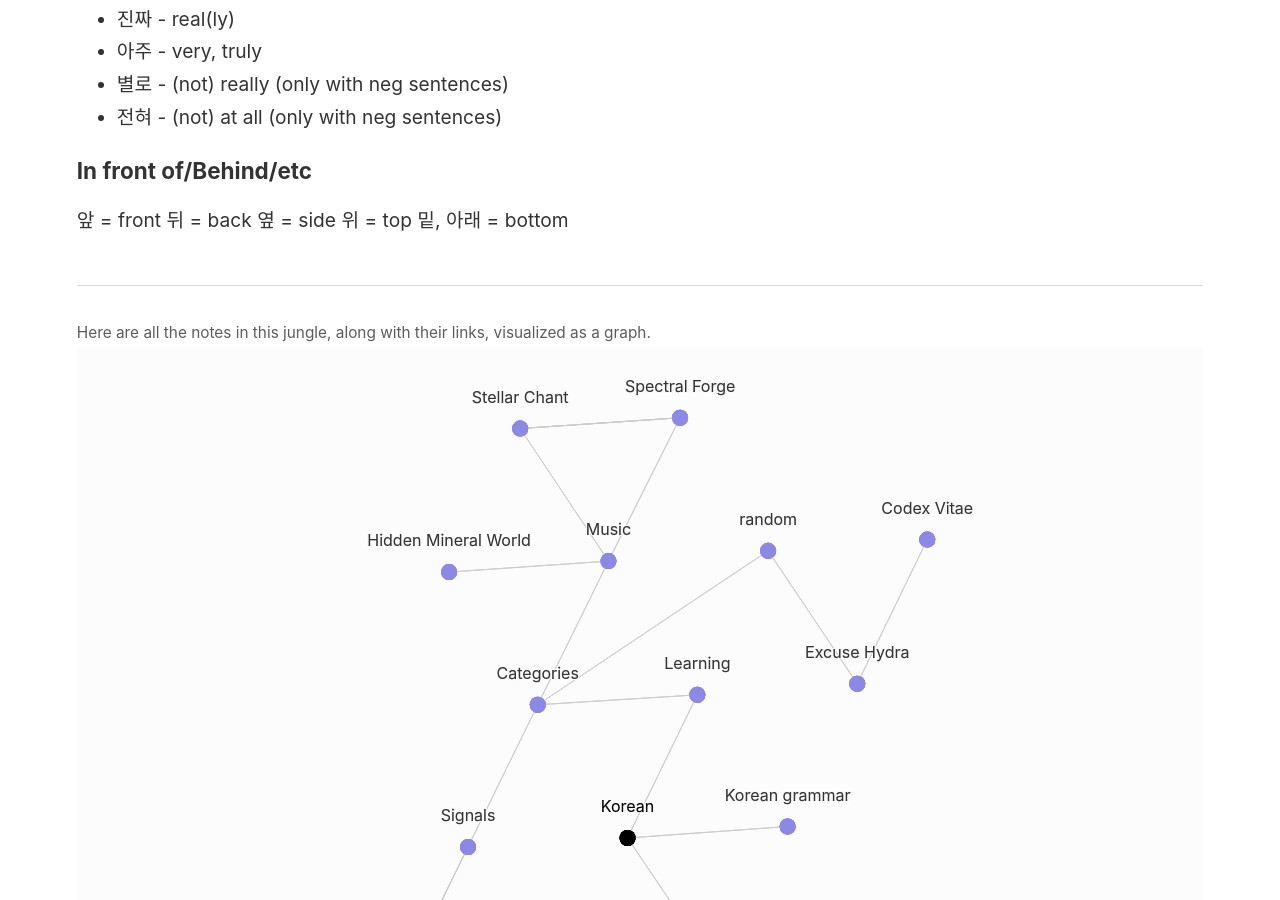
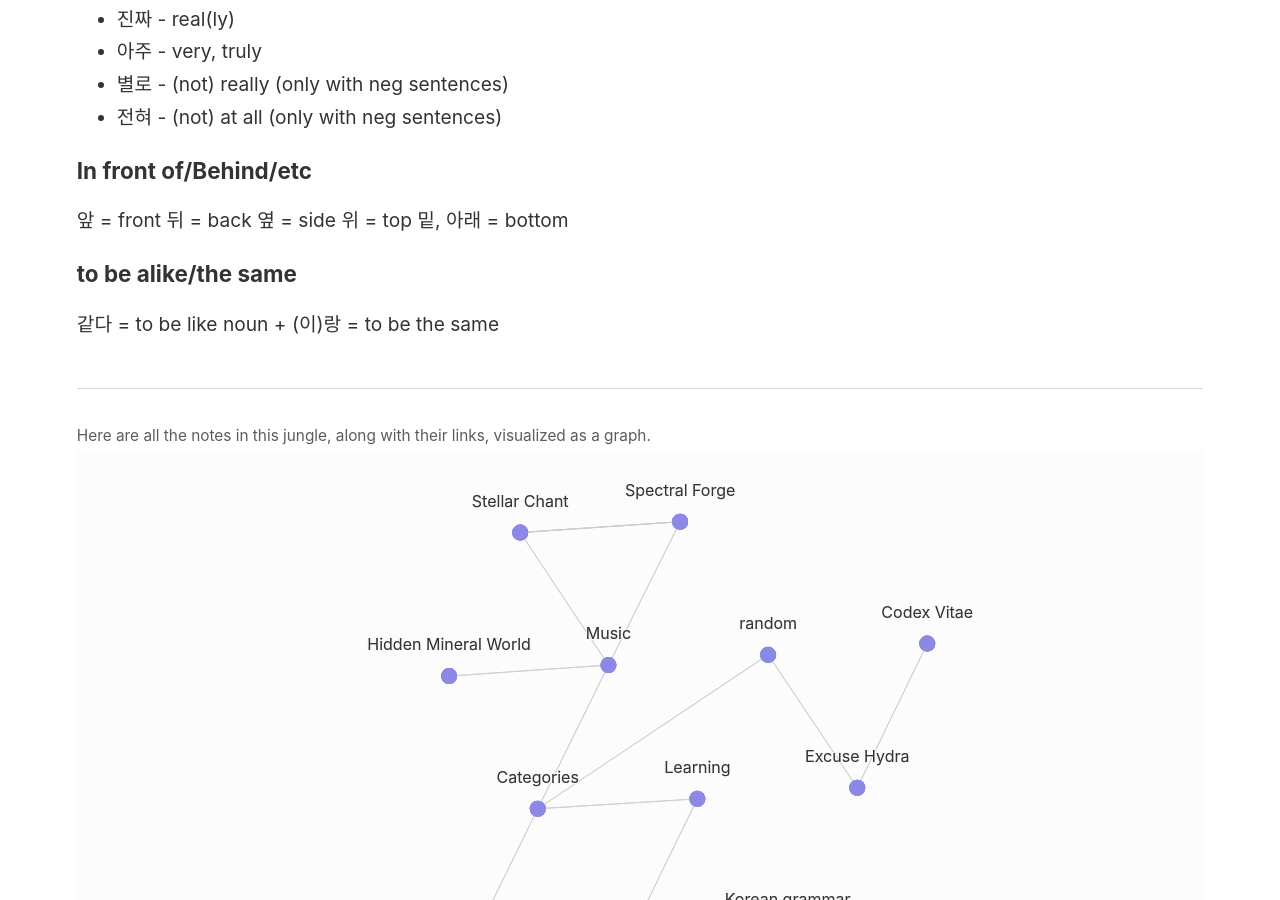
Before and after one commit to Dreat/digital_jungle, a Jekyll site: the page built from _notes/Korean phrases.md, in a window 1280 px wide and 900 px high, scrolled down 5822 px. Built offline with Jekyll 4.4.1, drawn with Linux system fonts in a browser that asks for light colours; some of the changed text lies outside the part shown.

Commit message:
korean notes

```diff
--- a/_notes/Korean phrases.md
+++ b/_notes/Korean phrases.md
@@ -196,3 +196,8 @@ from most to least formal
 옆 = side
 위 = top
 밑, 아래 = bottom
+
+### to be alike/the same
+
+같다 = to be like
+noun + (이)랑 = to be the same
```
